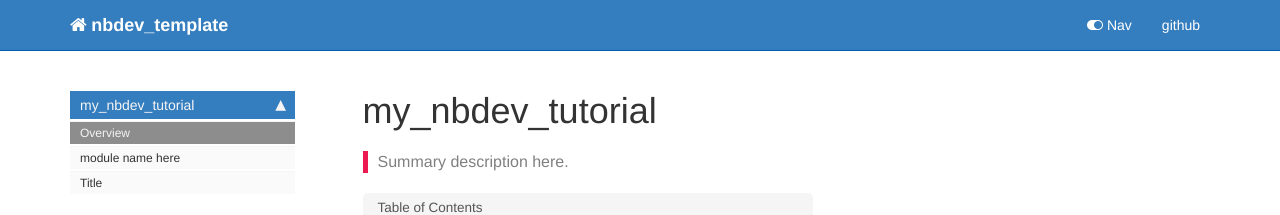
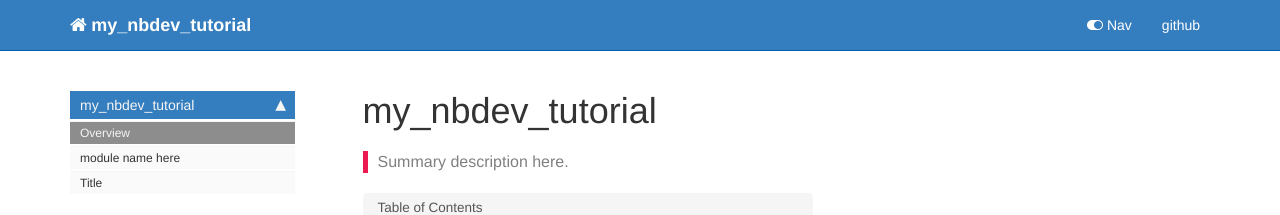
Before and after one commit to StephanRempel/my_nbdev_tutorial, a Jekyll site: the page built from docs/index.html, in a window 1280 px wide. Shown: the top 215 px of the page. Built offline with Jekyll 4.4.1, drawn with Linux system fonts in a browser that asks for light colours; nearby versions of some CDN libraries; comment, search, counter and statistics services are not loaded.

Commit message:
Update _config.yml

```diff
--- a/docs/_config.yml
+++ b/docs/_config.yml
@@ -1,7 +1,7 @@
-repository: StephanRempel/nbdev_template
+repository: StephanRempel/my_nbdev_tutorial
 output: web
-topnav_title: nbdev_template
-site_title: nbdev_template
+topnav_title: my_nbdev_tutorial
+site_title: my_nbdev_tutorial
 company_name: Your Name or Company Name
 description: A description of my project
 # Set to false to disable KaTeX math
```
